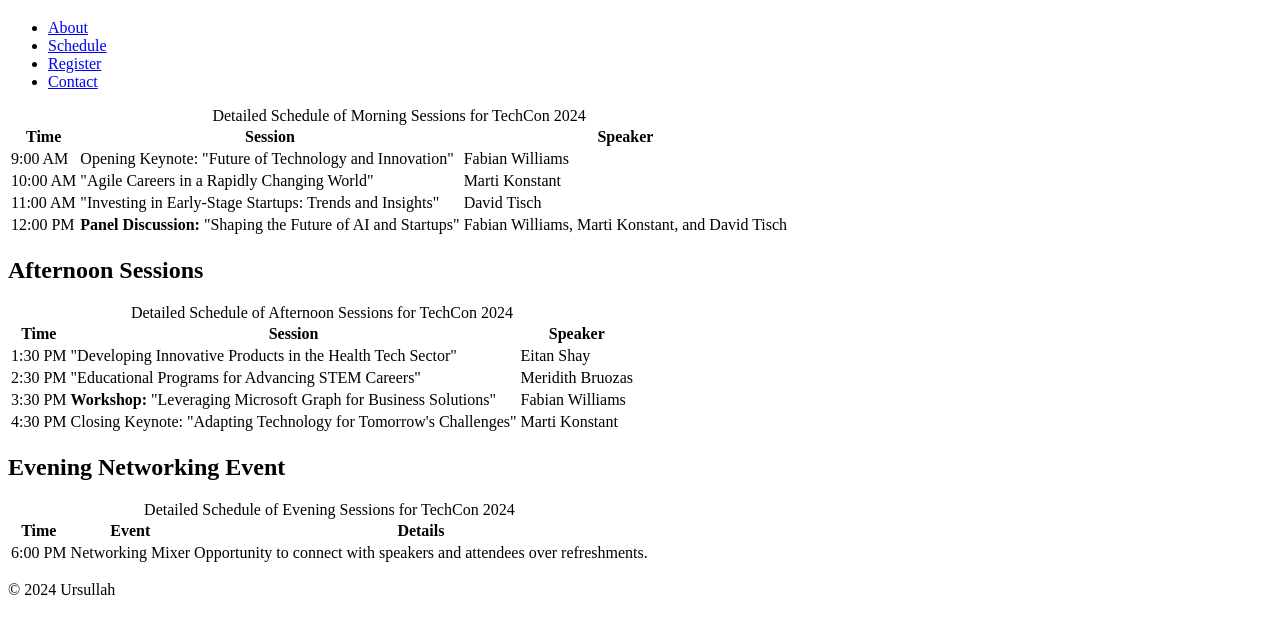
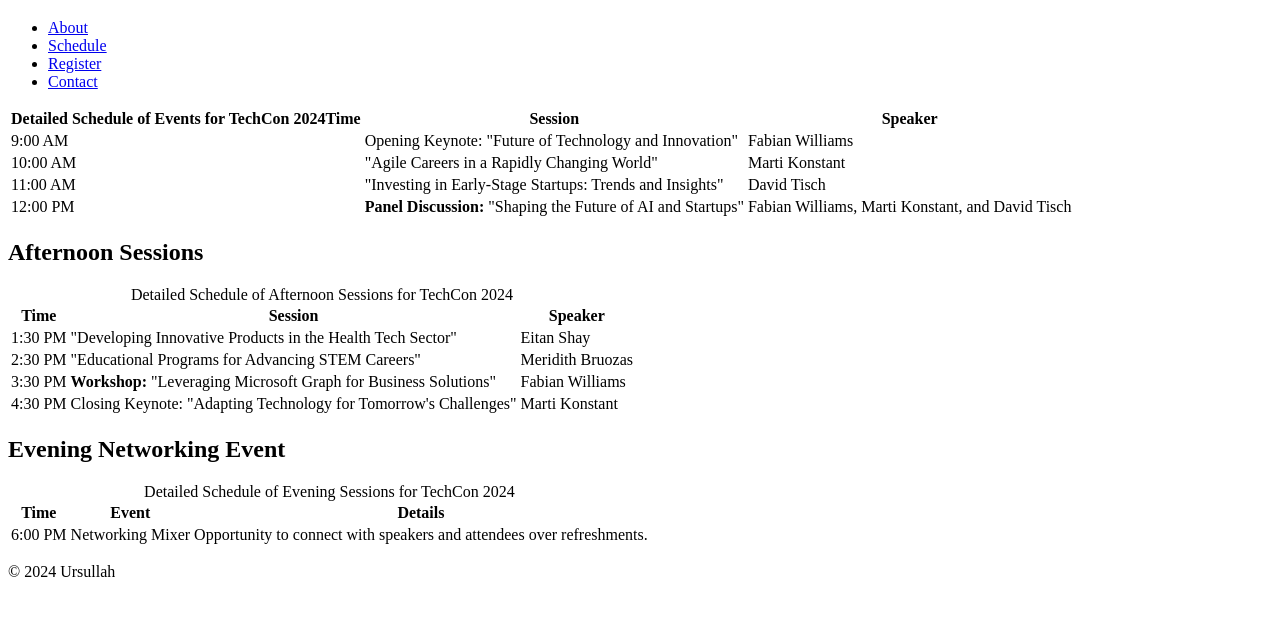
Before and after one commit to UrsulaKhanguha/TechCon_HTML, a plain HTML site: page techcon_website/schedule.html in a window 1280 px wide. Shown: the part 61-694 px from the top of the page. Drawn offline with Linux system fonts and the light colour scheme.

Commit message:
Update schedule.html

```diff
--- a/techcon_website/schedule.html
+++ b/techcon_website/schedule.html
@@ -21,10 +21,9 @@
         <body>
             <main>
                 <table>
-                    <caption>Detailed Schedule of Morning Sessions for TechCon 2024</caption>
                     <thead>
                      <tr>
-                     <th>Time</th>
+                    <th scope=", "<caption>Detailed Schedule of Events for TechCon 2024</caption>Time</th>
                      <th>Session</th>
                      <th>Speaker</th>
                      </tr>
```
